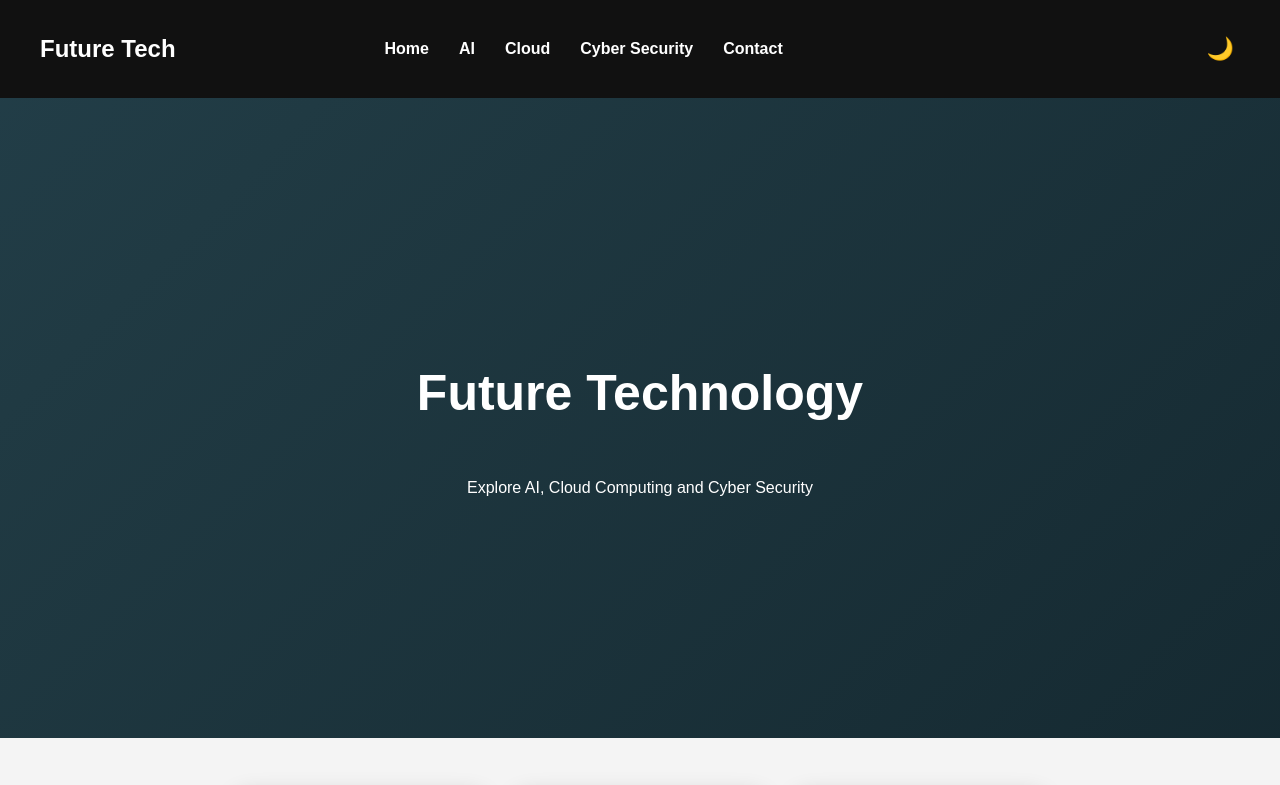
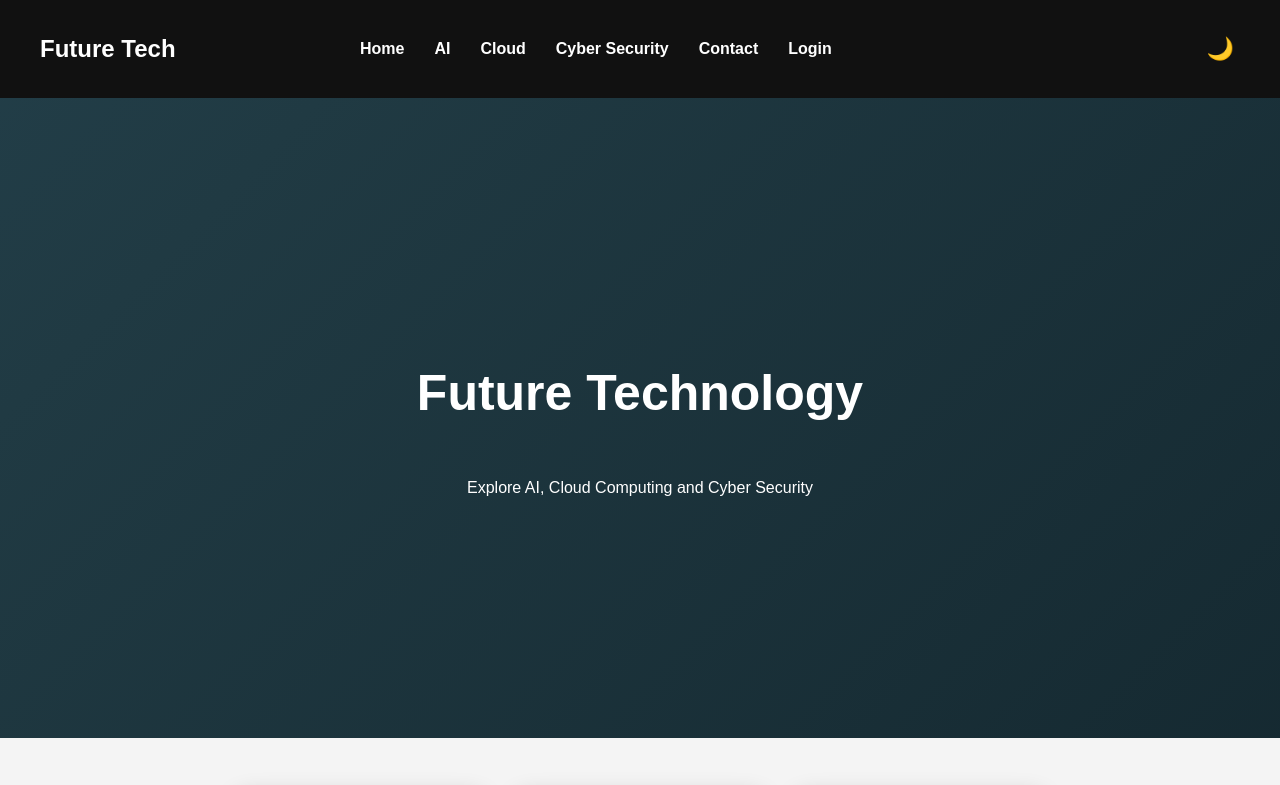
Before and after one commit to Abdelrahman5752/web-project, a plain HTML site: page index.html in a window 1280 px wide. Shown: the top 785 px of the page. Drawn offline with nearby package versions, Linux system fonts and the light colour scheme; grey boxes are pictures that could not be loaded.

Commit message:
Update index.html

```diff
--- a/index.html
+++ b/index.html
@@ -23,7 +23,7 @@
 <li><a href="cloud.html">Cloud</a></li>
 <li><a href="security.html">Cyber Security</a></li>
 <li><a href="contact.html">Contact</a></li>
-
+<li><a href="login.html">Login</a></li>
 </ul>
 
 <button class="mode-btn" id="modeBtn" onclick="toggleMode()">🌙</button>
```
